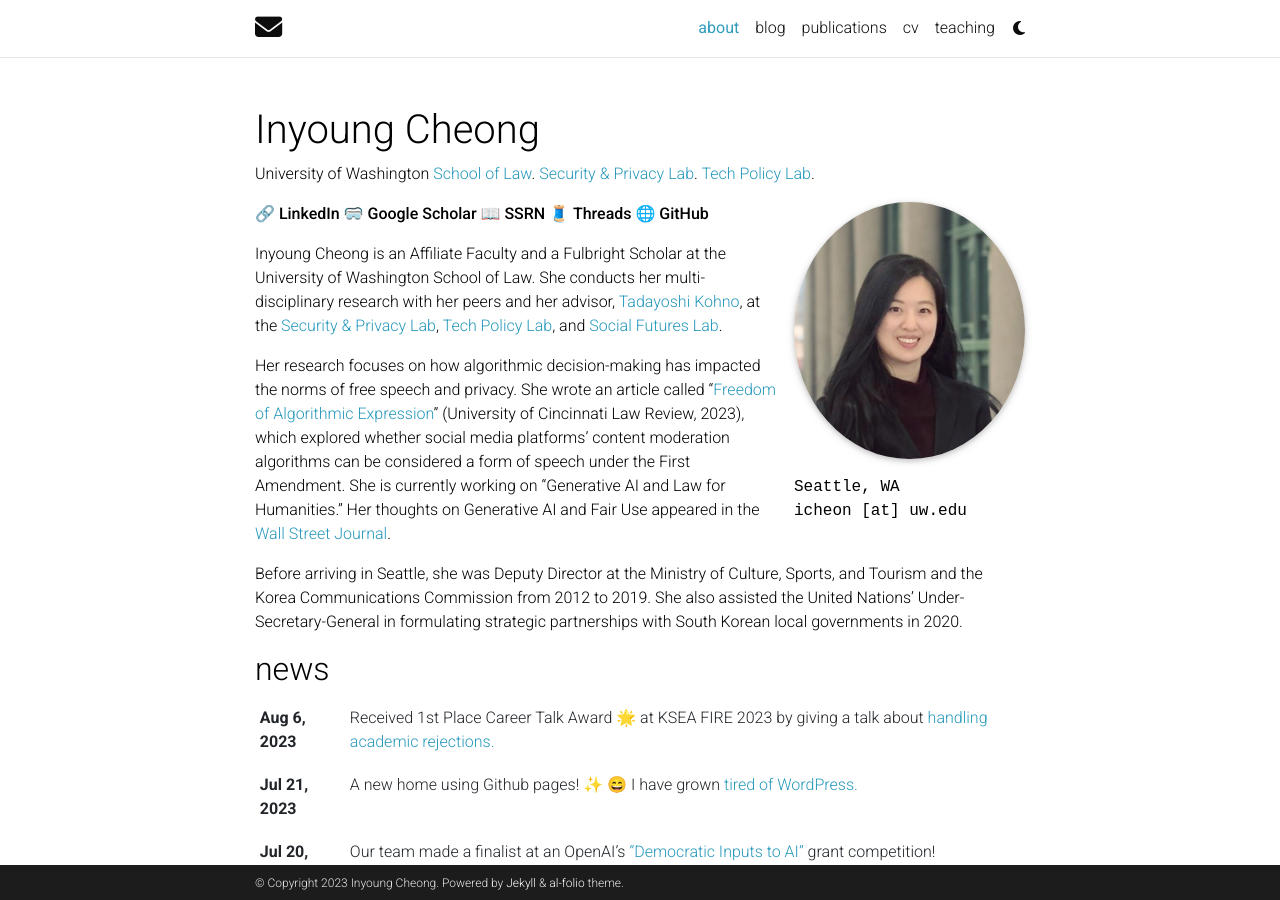
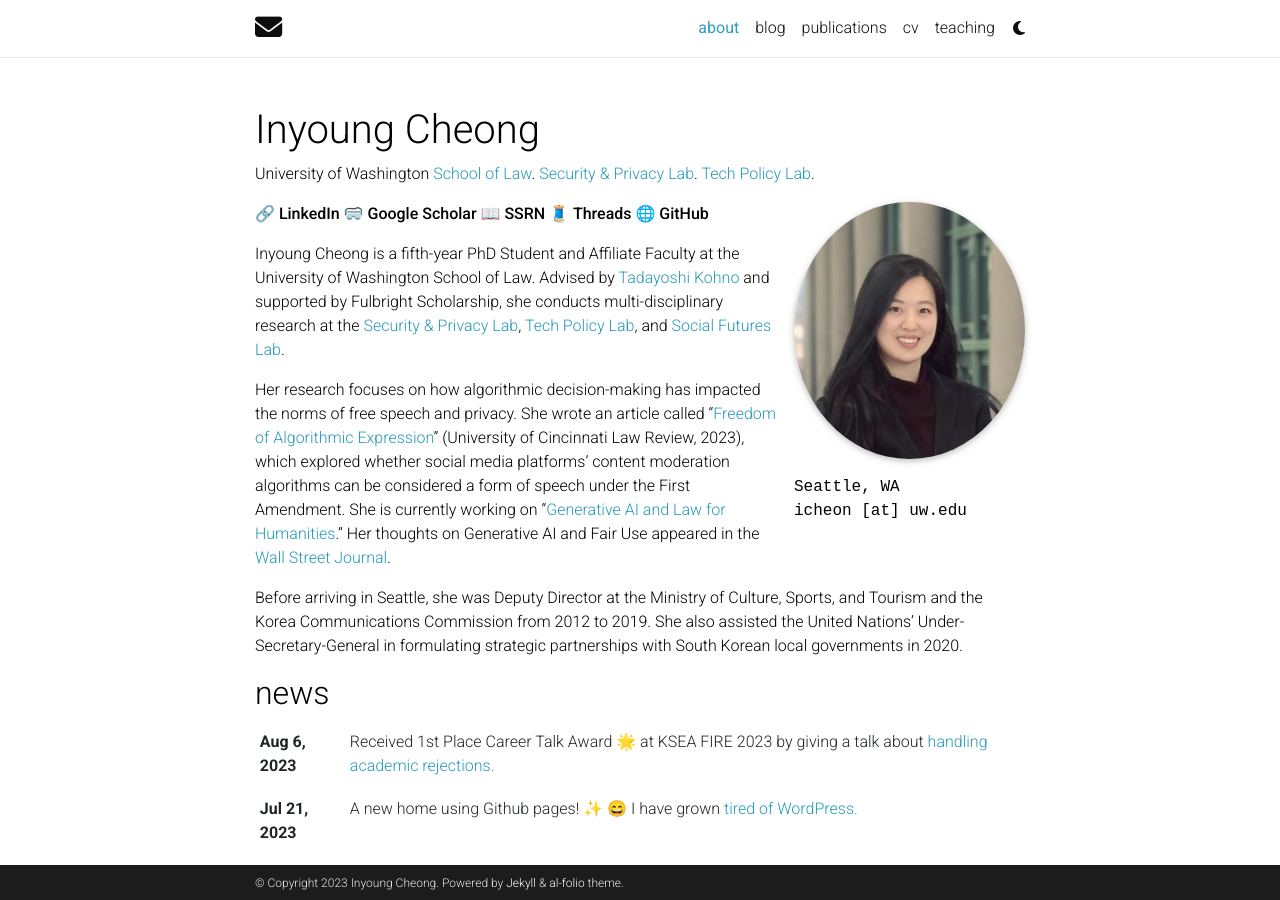
Before and after one commit to inyoungcheong/inyoungcheong.github.io, a Jekyll site: the page built from _pages/about.md, in a window 1280 px wide and 900 px high. Built offline with Jekyll 4.4.1, drawn with Linux system fonts in a browser that asks for light colours; full-size pictures stand in for the smaller copies a plugin makes; emoji names are drawn with the system emoji font; comment, search, counter and statistics services are not loaded; a style sheet for code colours, icons or effects is not loaded.

Commit message:
blog Maria image fix and about.md

```diff
--- a/_pages/about.md
+++ b/_pages/about.md
@@ -21,8 +21,8 @@
 
 
 
-Inyoung Cheong is an Affiliate Faculty and a Fulbright Scholar at the University of Washington School of Law. She conducts her multi-disciplinary research with her peers and her advisor, [Tadayoshi Kohno](https://homes.cs.washington.edu/~yoshi/), at the [Security & Privacy Lab](https://seclab.cs.washington.edu/people/), [Tech Policy Lab](https://techpolicylab.uw.edu/about/#our-people), and [Social Futures Lab](https://social.cs.washington.edu/).
+Inyoung Cheong is a fifth-year PhD Student and Affiliate Faculty at the University of Washington School of Law. Advised by [Tadayoshi Kohno](https://homes.cs.washington.edu/~yoshi/) and supported by Fulbright Scholarship, she conducts multi-disciplinary research at the [Security & Privacy Lab](https://seclab.cs.washington.edu/people/), [Tech Policy Lab](https://techpolicylab.uw.edu/about/#our-people), and [Social Futures Lab](https://social.cs.washington.edu/).
 
-Her research focuses on how algorithmic decision-making has impacted the norms of free speech and privacy. She wrote an article called "[Freedom of Algorithmic Expression](https://scholarship.law.uc.edu/uclr/vol91/iss3/2/)" (University of Cincinnati Law Review, 2023), which explored whether social media platforms' content moderation algorithms can be considered a form of speech under the First Amendment. She is currently working on "Generative AI and Law for Humanities." Her thoughts on Generative AI and Fair Use appeared in the [Wall Street Journal](https://www.wsj.com/amp/articles/ai-chatgpt-dall-e-microsoft-rutkowski-github-artificial-intelligence-11675466857?mod=latest_headlines).
+Her research focuses on how algorithmic decision-making has impacted the norms of free speech and privacy. She wrote an article called "[Freedom of Algorithmic Expression](https://scholarship.law.uc.edu/uclr/vol91/iss3/2/)" (University of Cincinnati Law Review, 2023), which explored whether social media platforms' content moderation algorithms can be considered a form of speech under the First Amendment. She is currently working on "[Generative AI and Law for Humanities](https://genlaw.github.io/CameraReady/32.pdf)." Her thoughts on Generative AI and Fair Use appeared in the [Wall Street Journal](https://www.wsj.com/amp/articles/ai-chatgpt-dall-e-microsoft-rutkowski-github-artificial-intelligence-11675466857?mod=latest_headlines).
 
 Before arriving in Seattle, she was Deputy Director at the Ministry of Culture, Sports, and Tourism and the Korea Communications Commission from 2012 to 2019. She also assisted the United Nations' Under-Secretary-General in formulating strategic partnerships with South Korean local governments in 2020.
```
Also changed, not shown: _pages/cv.md (+1 -1 lines), _posts/2023-08-14-maria-schneider.md (+5 -5 lines).
